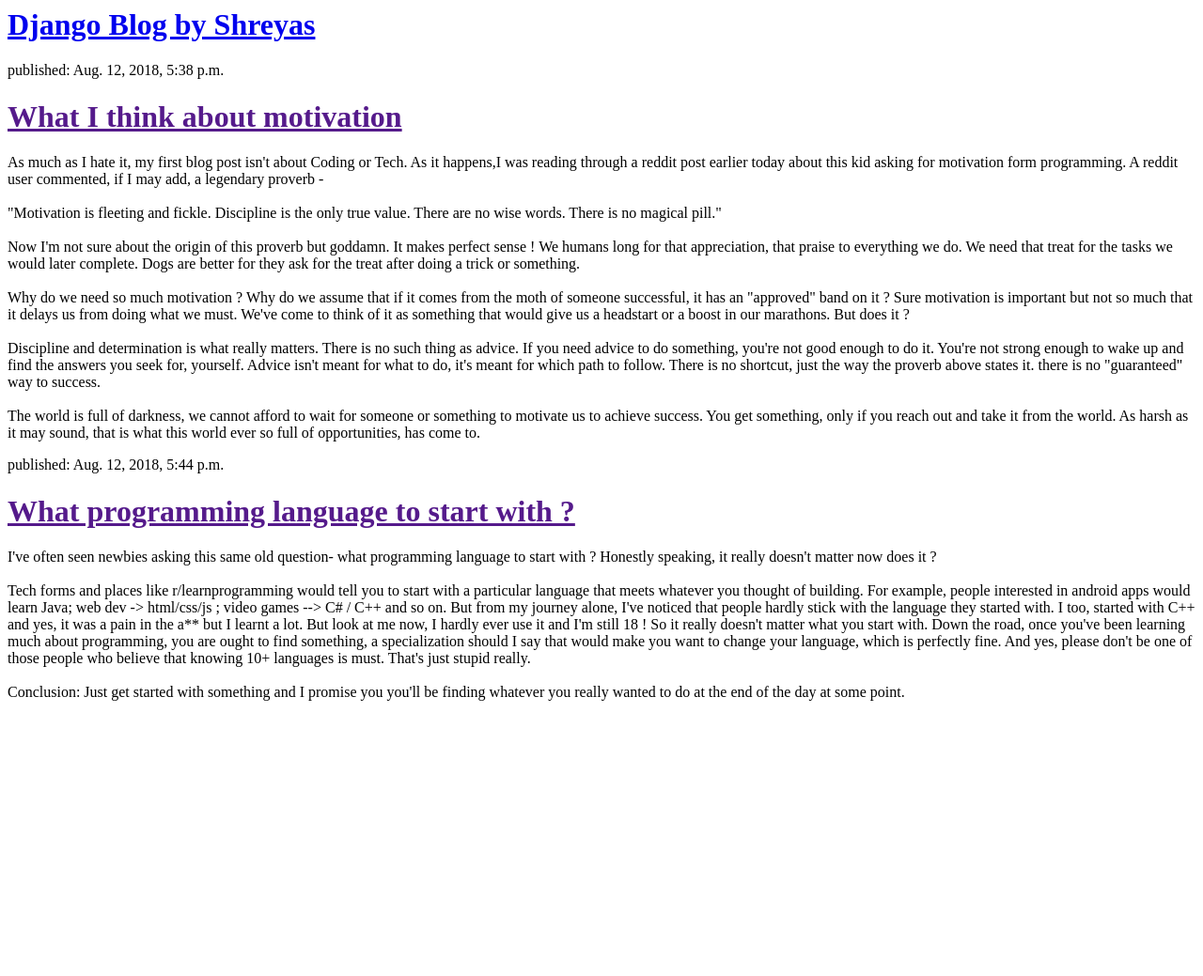
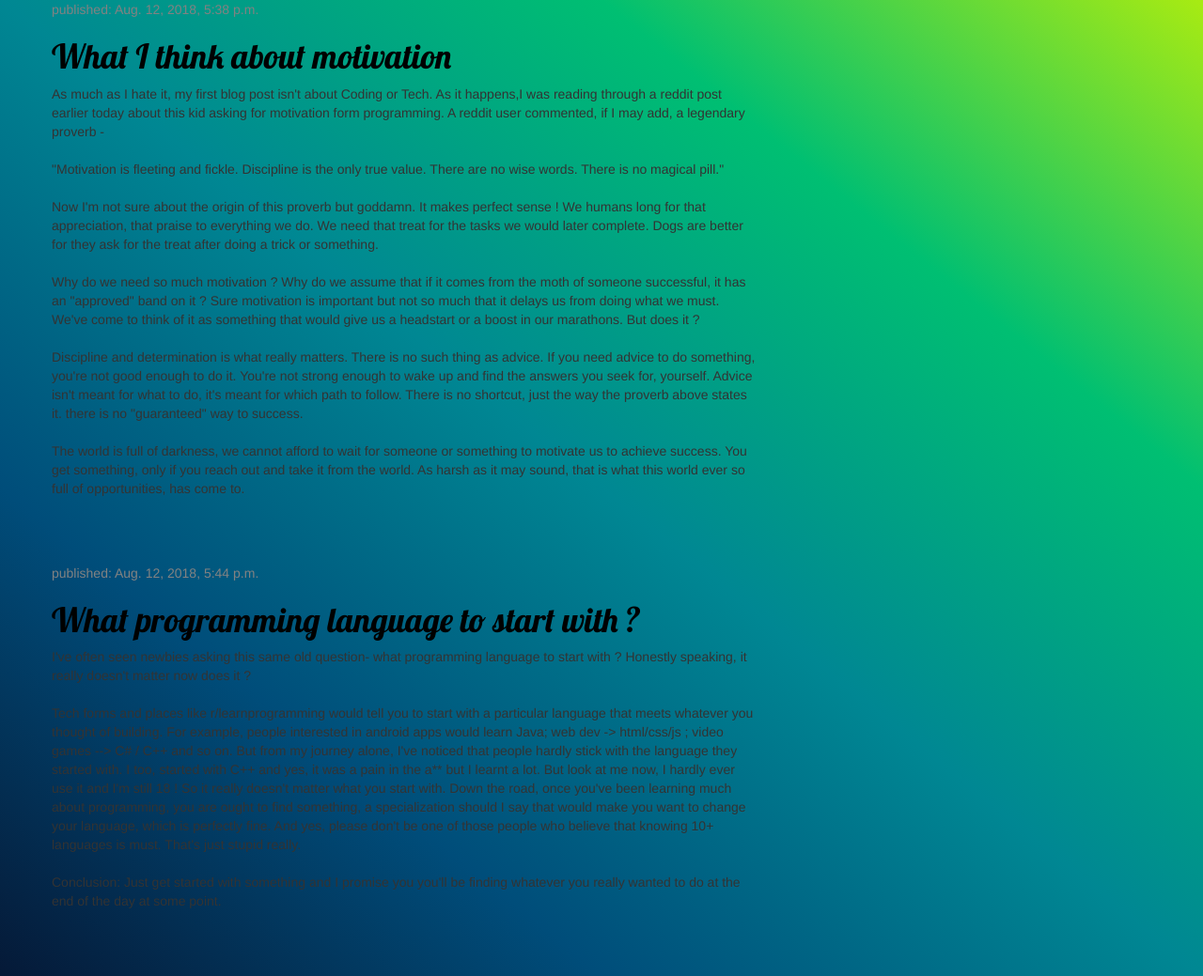
Before and after one commit to shreybs/DjangoBlog, a Django app: page / in a window 1280 px wide. Shown: the whole page at 94% size. Before the commit the page ends 746 px from the top, so only its background shows below. Run offline with Django 3.2, Linux system fonts and the light colour scheme; data comes from the database, SQL or seed files in the repository; both versions use the stored data as it was after the commit; some libraries are stand-ins or nearby versions.

Commit message:
CSS changes

```diff
--- a/blogTool/templates/blog/post_list.html
+++ b/blogTool/templates/blog/post_list.html
@@ -1,11 +1,28 @@
-<div>
-    <h1><a href="/">Django Blog by Shreyas</a></h1>
-</div>
+{% load static %}
+<html>
+    <head>
+        <title>Django Girls blog</title>
+        <link rel="stylesheet" href="//maxcdn.bootstrapcdn.com/bootstrap/3.2.0/css/bootstrap.min.css">
+        <link rel="stylesheet" href="//maxcdn.bootstrapcdn.com/bootstrap/3.2.0/css/bootstrap-theme.min.css">
+        <link rel="stylesheet" href="{% static 'css/blog.css' %}">
+        <link href="//fonts.googleapis.com/css?family=Lobster&subset=latin,latin-ext" rel="stylesheet" type="text/css">
 
-{% for post in posts %}
-    <div>
-        <p>published: {{ post.published_date }}</p>
-        <h1><a href="">{{ post.title }}</a></h1>
-        <p>{{ post.text|linebreaksbr }}</p>
-    </div>
-{% endfor %}
+    </head>
+    <body>
+            <div class="content container">
+                    <div class="row">
+                        <div class="col-md-8">
+                            {% for post in posts %}
+                                <div class="post">
+                                    <div class="date">
+                                        <p>published: {{ post.published_date }}</p>
+                                    </div>
+                                    <h1><a href="">{{ post.title }}</a></h1>
+                                    <p>{{ post.text|linebreaksbr }}</p>
+                                </div>
+                            {% endfor %}
+                        </div>
+                    </div>
+                </div>
+    </body>
+</html>
--- /dev/null
+++ b/myBLOG/static/css/blog.css
@@ -0,0 +1,50 @@
+body{
+    background-image: linear-gradient(to right top, #051937, #004d7a, #008793, #00bf72, #a8eb12);
+}
+
+.page-header {
+    background-color: #ff9400;
+    margin-top: 0;
+    padding: 20px 20px 20px 40px;
+}
+
+.page-header h1, .page-header h1 a, .page-header h1 a:visited, .page-header h1 a:active {
+    color: #ffffff;
+    font-size: 36pt;
+    text-decoration: none;
+}
+
+.content {
+    margin-left: 40px;
+}
+
+h1, h2, h3, h4 {
+    font-family: 'Lobster', cursive;
+}
+
+.date {
+    color: #828282;
+}
+
+.save {
+    float: right;
+}
+
+.post-form textarea, .post-form input {
+    width: 100%;
+}
+
+.top-menu, .top-menu:hover, .top-menu:visited {
+    color: #ffffff;
+    float: right;
+    font-size: 26pt;
+    margin-right: 20px;
+}
+
+.post {
+    margin-bottom: 70px;
+}
+
+.post h1 a, .post h1 a:visited {
+    color: #000000;
+}
```
Also changed, not shown: db.sqlite3.
